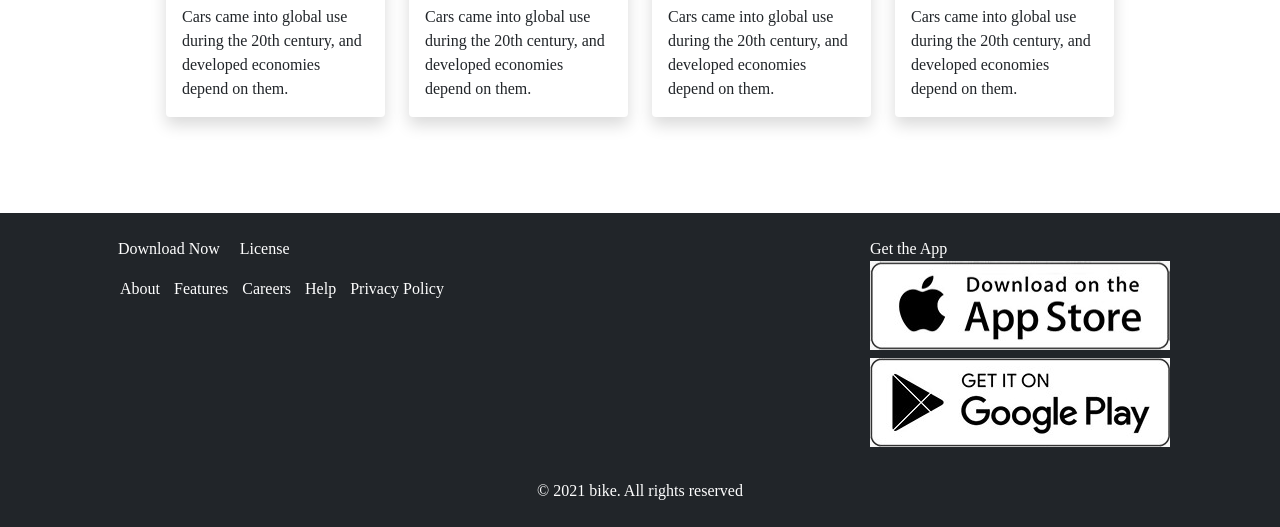
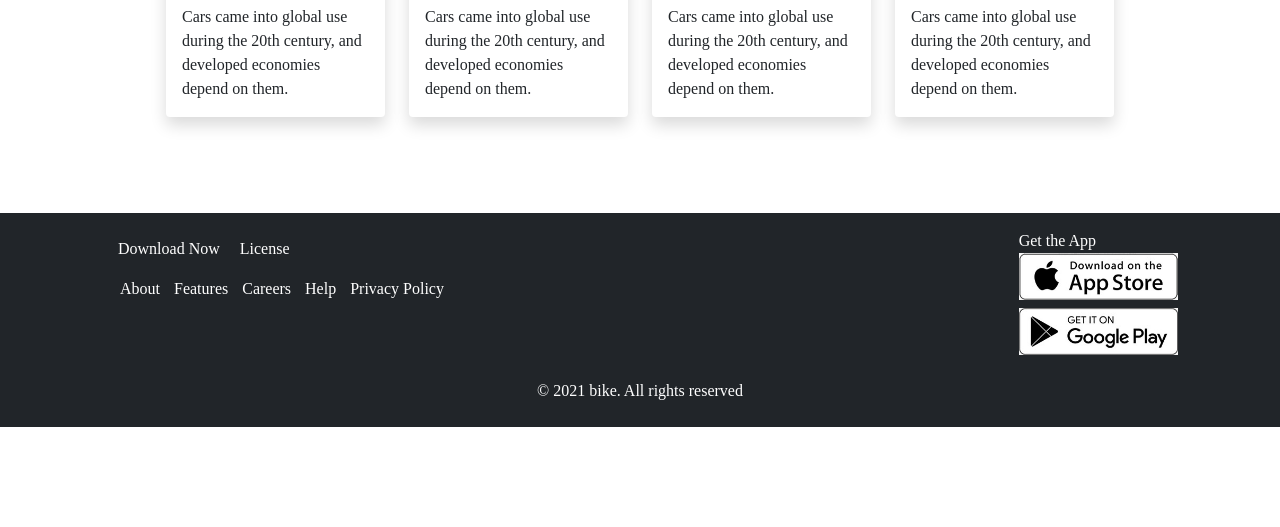
Before and after one commit to Samia001/bike-shop, a plain HTML site: page index.html in a window 1280 px wide. Shown: the part 4479-5006 px from the top of the page. After the commit the page ends 4906 px from the top, so only its background shows below. Drawn offline with nearby package versions, Linux system fonts and the light colour scheme.

Commit message:
finally adedd

```diff
--- a/index.html
+++ b/index.html
@@ -438,8 +438,8 @@
         <section>
 
             <div class="container px-4">
-                <div class="row row-cols-1 row-cols-md-2  d-flex justify-content-around gx-5">
-                  <div class="col-8 ">
+                <div class="row row-cols-1 row-cols-md-2  d-flex justify-content-around gx-2">
+                  <div class="col-10 ">
                    <div class="p-3 ">
 
                    <p class="text-white ps-2">Download Now <span class="ps-3"> License</span></p>
@@ -455,8 +455,8 @@
                    </div>
                 </div>
                   </div>
-                  <div class="col-4">
-                    <div class="p-3 ">
+                  <div class="col-2">
+                    <div class="p-2 ">
                         <a class="footer-anghor" href="">Get the App</a>
 
                       <img class="w-100" src="images/apple.png" alt=""><br>
```
